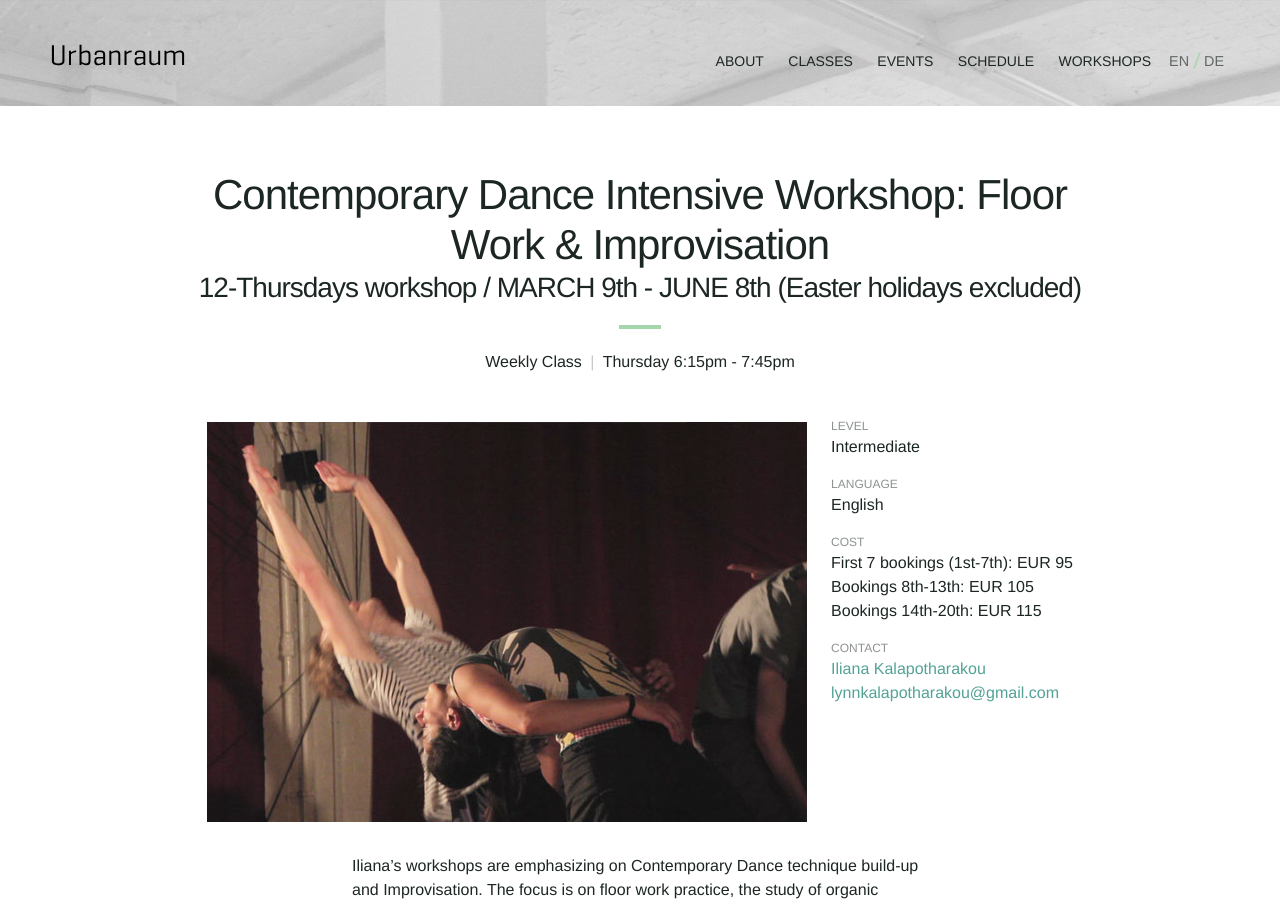
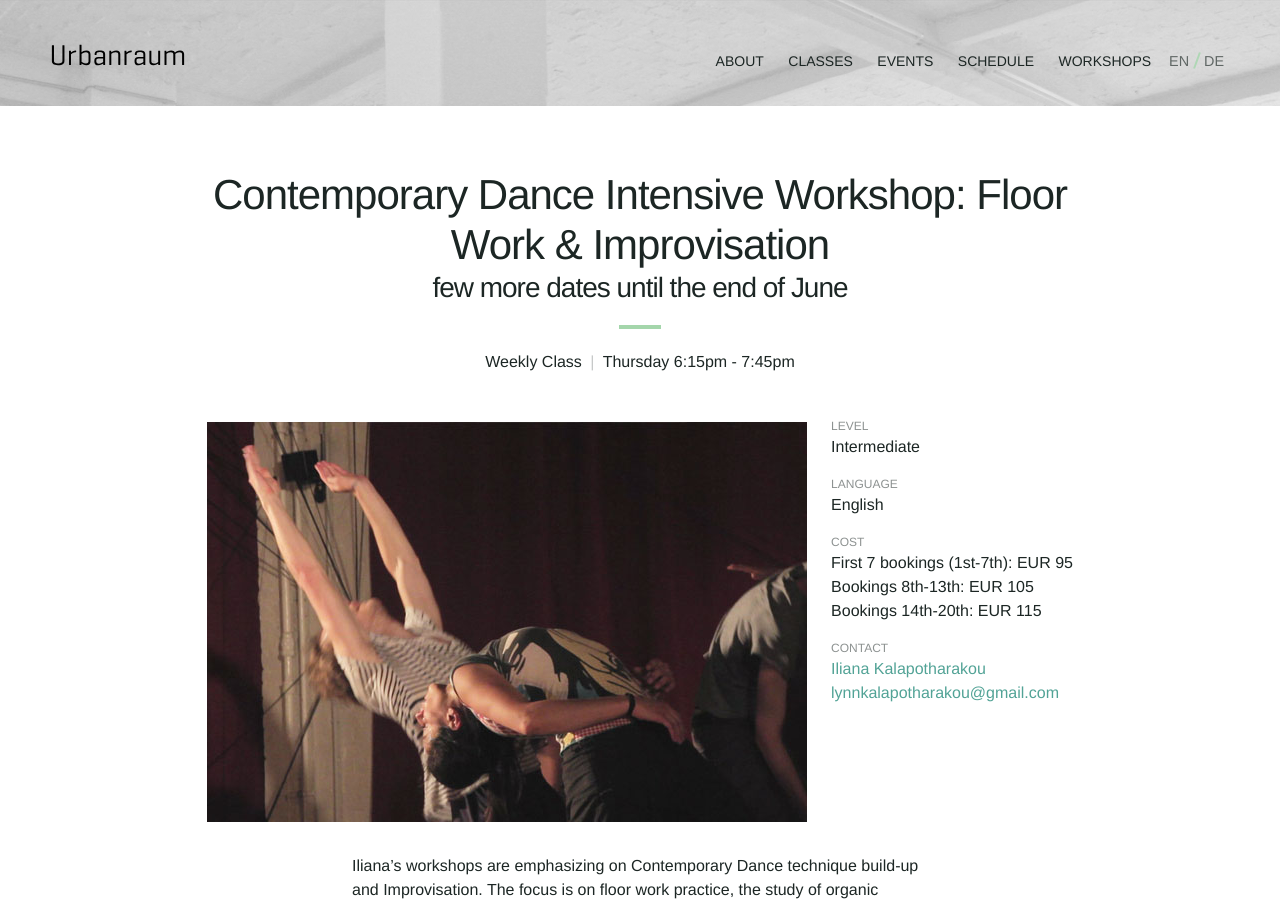
Before and after one commit to Kriesse/urbanraum, a Jekyll site: the page built from _classes/contemporary_dance_intensive_workshop.md, in a window 1280 px wide and 900 px high. Built offline with Jekyll 4.4.1, drawn with Linux system fonts in a browser that asks for light colours; nearby versions of some CDN libraries.

Commit message:
Update contemporary_dance_intensive_workshop.md

```diff
--- a/_classes/contemporary_dance_intensive_workshop.md
+++ b/_classes/contemporary_dance_intensive_workshop.md
@@ -11,8 +11,8 @@ image: "class-contemporaray-dance-intensive-workshop.jpg"
 title_en: "Contemporary Dance Intensive Workshop: Floor Work & Improvisation"
 title_de: "Contemporary Dance Intensive Workshop: Floor Work & Improvisation"
 
-subtitle_en: "12-Thursdays workshop / MARCH 9th - JUNE 8th (Easter holidays excluded)"
-subtitle_de: "12-Thursdays workshop / MARCH 9th - JUNE 8th (Easter holidays excluded)"
+subtitle_en: "few more dates until the end of June"
+subtitle_de: "nur noch bis Ende Juni"
 
 type_en: "Weekly Class"
 type_de: "Wöchentlicher Kurs"
```
